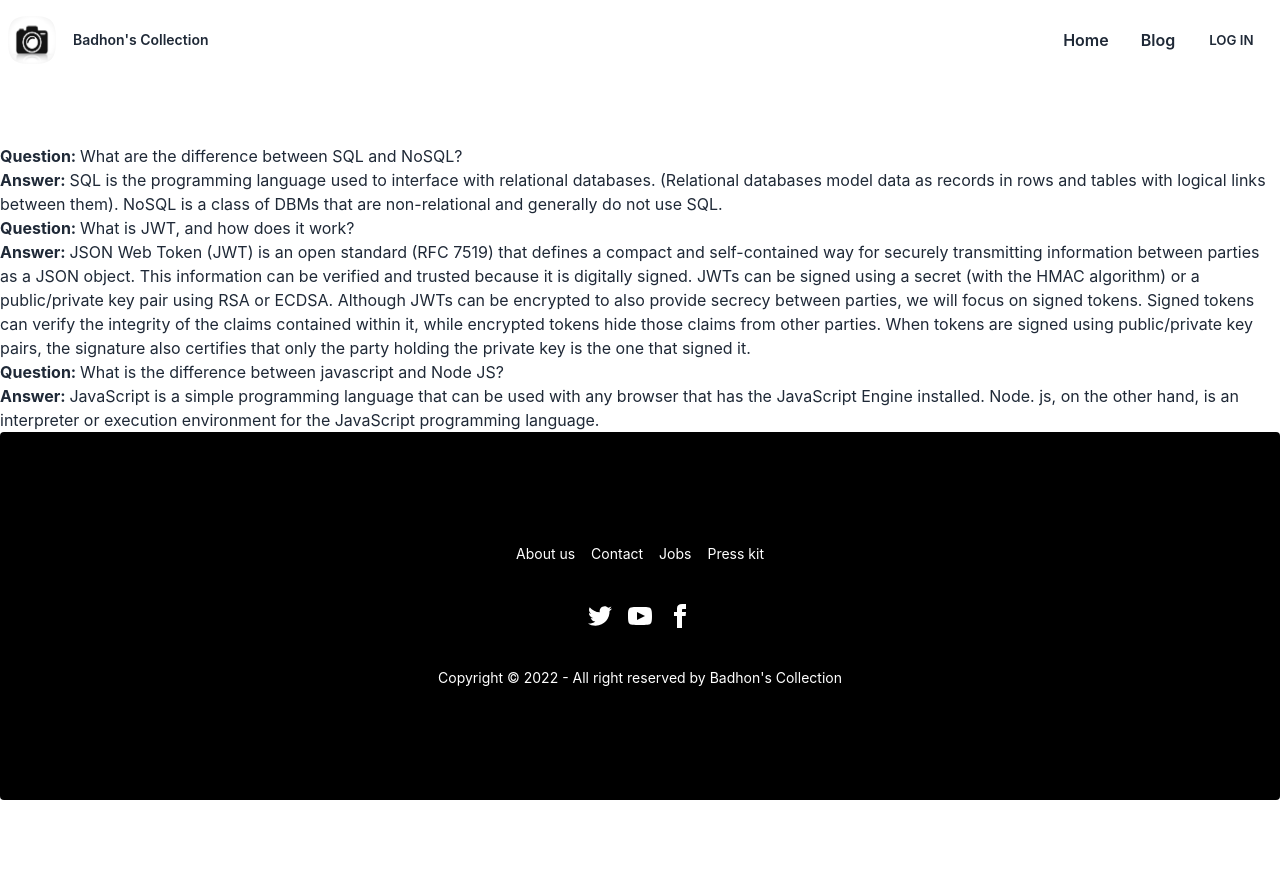
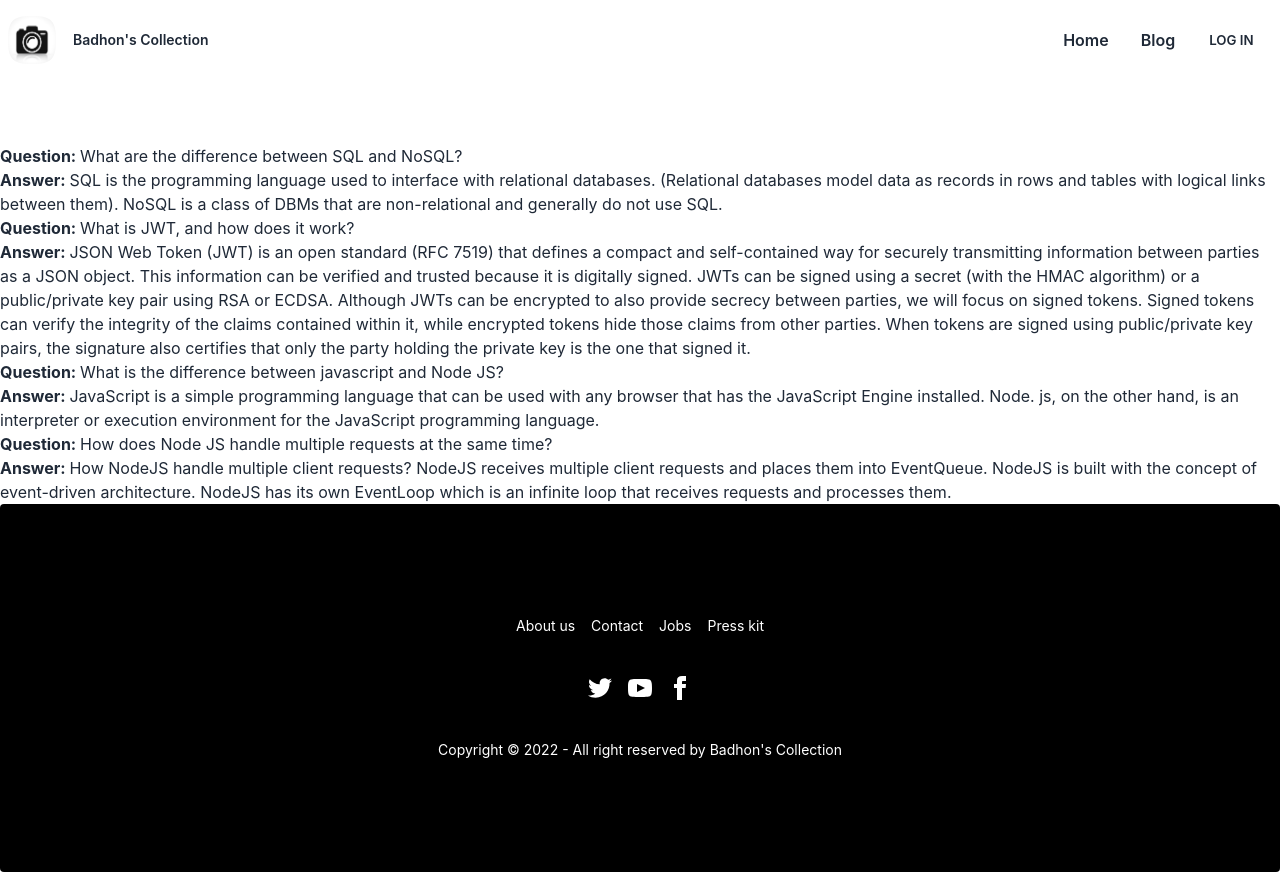
Before and after one commit to nkbadhon/Badhon-s-collection-client, a React (Create React App) app: page /blog in a window 1280 px wide. Before the commit the page ends 800 px from the top, so only its background shows below. Built offline with nearby package versions, Linux system fonts and the light colour scheme; no server answers.

Commit message:
Blog MOD6

```diff
--- a/src/Pages/Blog/Blog.js
+++ b/src/Pages/Blog/Blog.js
@@ -17,7 +17,10 @@
                 <h4><strong>Question: </strong>What is the difference between javascript and Node JS?</h4>
                 <p> <strong>Answer: </strong>JavaScript is a simple programming language that can be used with any browser that has the JavaScript Engine installed. Node. js, on the other hand, is an interpreter or execution environment for the JavaScript programming language.</p>
             </div>
-
+            <div className=' '>
+                <h4><strong>Question: </strong>How does Node JS handle multiple requests at the same time?</h4>
+                <p> <strong>Answer: </strong>How NodeJS handle multiple client requests? NodeJS receives multiple client requests and places them into EventQueue. NodeJS is built with the concept of event-driven architecture. NodeJS has its own EventLoop which is an infinite loop that receives requests and processes them.</p>
+            </div>
 
 
         </div>
```
